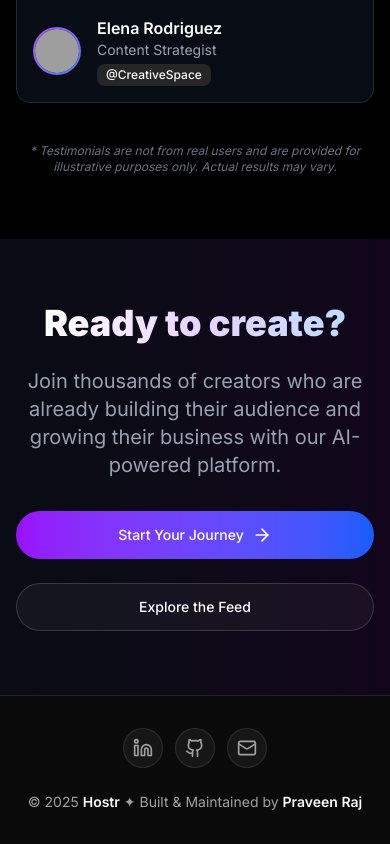
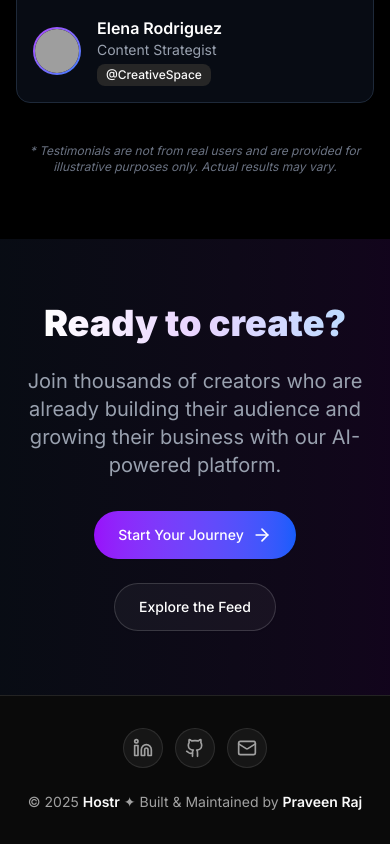
Before and after one commit to praveen-raj-r/inkbot, a Next.js app: page / in a window 390 px wide. Shown: the part 4491-5335 px from the top of the page. Built offline with nearby package versions, Linux system fonts and the light colour scheme; no server answers; grey boxes are pictures that could not be loaded.

Commit message:
responsive

```diff
--- a/app/page.js
+++ b/app/page.js
@@ -416,7 +416,7 @@
             and growing their business with our AI-powered platform.
           </p>
 
-          <div className="flex flex-col sm:flex-row gap-6 justify-center">
+          <div className="flex flex-wrap gap-6 justify-center">
             <Link href="/dashboard">
               <Button
                 size="xl"
```
